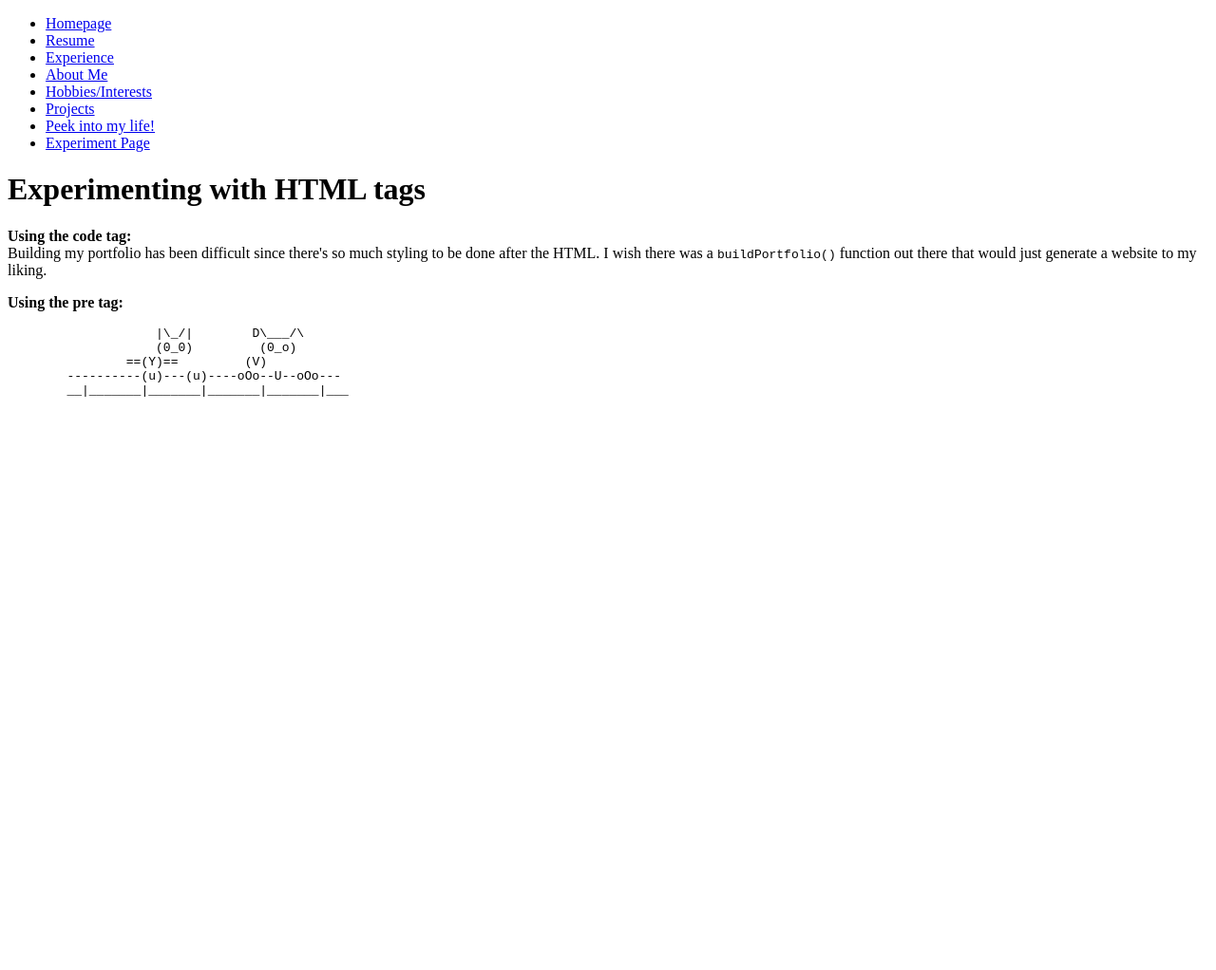
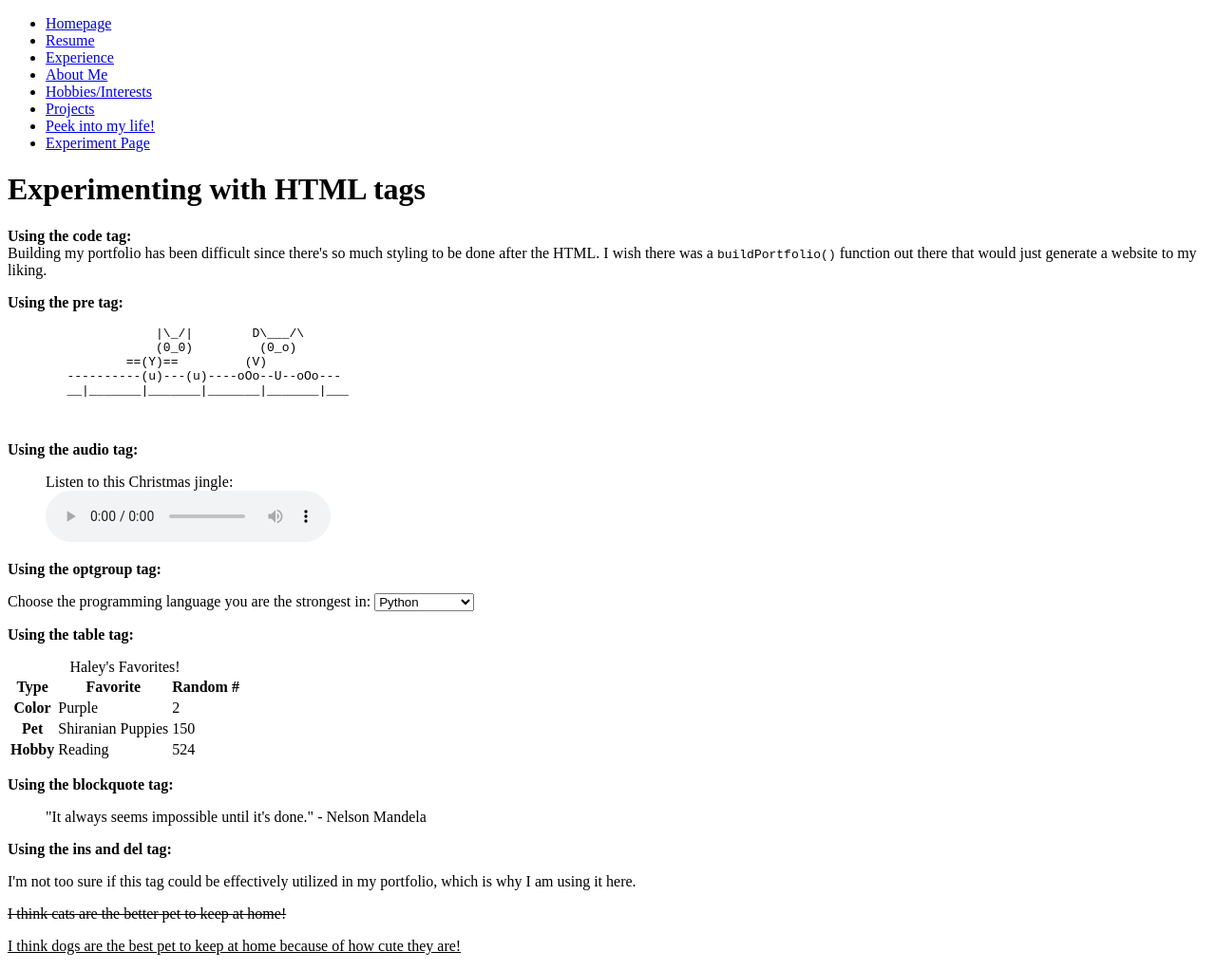
Before and after one commit to nguyenhaley/cse134---hw2, a plain HTML site: page experimentPage.html in a window 1280 px wide. Shown: the whole page at 95% size. Before the commit the page ends 800 px from the top, so only its background shows below. Drawn offline with Linux system fonts and the light colour scheme.

Commit message:
made some more progress with assignment

```diff
--- a/experimentPage.html
+++ b/experimentPage.html
@@ -41,6 +41,83 @@
         </pre>
     </section>
 
+    <section class="audioTag">
+        <p><b>Using the audio tag:</b></p>
+        <figure>
+            <figcaption>Listen to this Christmas jingle:</figcaption>
+            <audio controls src="https://s3.amazonaws.com/citizen-dj-assets.labs.loc.gov/audio/items/loc-fma/fma-184032.mp3"></audio>
+          </figure>
+    </section>
+
+    <section class="optgroupTag">
+        <p><b>Using the optgroup tag:</b></p>
+        <label for="language-select">Choose the programming language you are the strongest in:</label>
+        <select id="language-select">
+            <optgroup label="Programming languages">
+                <option>Python</option>
+                <option>Java</option>
+                <option>HTML/CSS</option>
+                <option>Javascript</option>
+                <option>C++</option>
+                <option>SQL</option>
+                <option>Other</option>
+            </optgroup>
+        </select>
+    </section>
+
+    <section class="tableTag">
+        <p><b>Using the table tag: </b></p>
+        <table>
+            <caption>
+              Haley's Favorites!
+            </caption>
+
+            <colgroup>
+                <col span="2" class="color">
+                <col span="1" class="noColor">
+            </colgroup>
+
+            <thead>
+              <tr>
+                <th scope="col">Type</th>
+                <th scope="col">Favorite</th>
+                <th scope="col">Random #</th>
+              </tr>
+            </thead>
+            <tbody>
+              <tr>
+                <th scope="row">Color</th>
+                <td>Purple</td>
+                <td>2</td>
+              </tr>
+              <tr>
+                <th scope="row">Pet</th>
+                <td>Shiranian Puppies</td>
+                <td>150</td>
+              </tr>
+              <tr>
+                <th scope="row">Hobby</th>
+                <td>Reading</td>
+                <td>524</td>
+              </tr>
+            </tbody>
+          </table>
+    </section>
+
+    <section class="blockquoteTag">
+        <p><b>Using the blockquote tag: </b></p>
+        <blockquote cite="https://startupgeek.com/blog/famous-quotes/">
+            <p>"It always seems impossible until it's done." - Nelson Mandela </p>
+        </blockquote>
+    </section>
+
+    <section class="insAndDelTag">
+        <p><b>Using the ins and del tag:</b></p>
+        <p>I'm not too sure if this tag could be effectively utilized in my portfolio, which is why I am using it here. </p>
+        <del><p>I think cats are the better pet to keep at home!</p></del>
+        <ins><p>I think dogs are the best pet to keep at home because of how cute they are!</p></ins>
+    </section>
+
 
 
 </body>
```
Also changed, not shown: aboutMePage.html (+1 -1 lines), index.html (+24 -15 lines), lifePage.html (+26 -2 lines), resumePage.html (+1 -1 lines).
